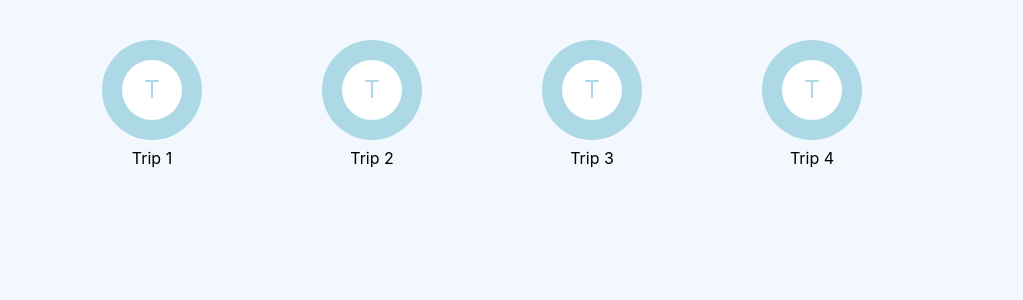
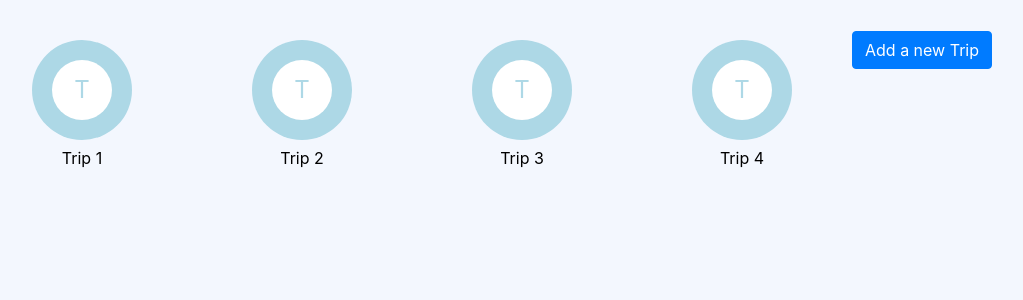
Before and after one commit to poweitsao/cs4640_project, a PHP site: page /homepage.php in a window 1280 px wide. Shown: the part 56-356 px from the top of the page, without its empty margins (158-1181 px from the left). Run offline with PHP 8.4, Linux system fonts and the light colour scheme; the visitor is signed in with stand-in values (Sample User, id 1).

Commit message:
fixed css stylesheet links

```diff
--- a/homepage.php
+++ b/homepage.php
@@ -24,6 +24,11 @@
   <!-- if you choose to use CDN for CSS bootstrap -->
   <link rel="stylesheet" href="https://cdn.jsdelivr.net/npm/bootstrap@4.6.0/dist/css/bootstrap.min.css"
     integrity="sha384-B0vP5xmATw1+K9KRQjQERJvTumQW0nPEzvF6L/Z6nronJ3oUOFUFpCjEUQouq2+l" crossorigin="anonymous">
+
+  <style>
+    <?php include './stylesheets/homepage.css'; ?>
+  </style>
+
 
   <!--
   Use a link tag to link an external resource.
@@ -171,6 +176,9 @@
 
     </div>
 
+    <div>
+      <button class="btn btn-primary">Add a new Trip</button>
+    </div>
 
 
 
--- a/trip_details.php
+++ b/trip_details.php
@@ -36,7 +36,10 @@
   <!-- include your CSS -->
   <link rel="stylesheet" href="./stylesheets/trips_details.css" />
   <link rel="stylesheet" href="./stylesheets/styles.css" />
-  <link rel="stylesheet" href="./styles.css" />
+  <style>
+    <?php include './stylesheets/trips_details.css'; ?>
+    <?php include './stylesheets/styles.css'; ?>
+  </style>
 
 </head>
 
```
